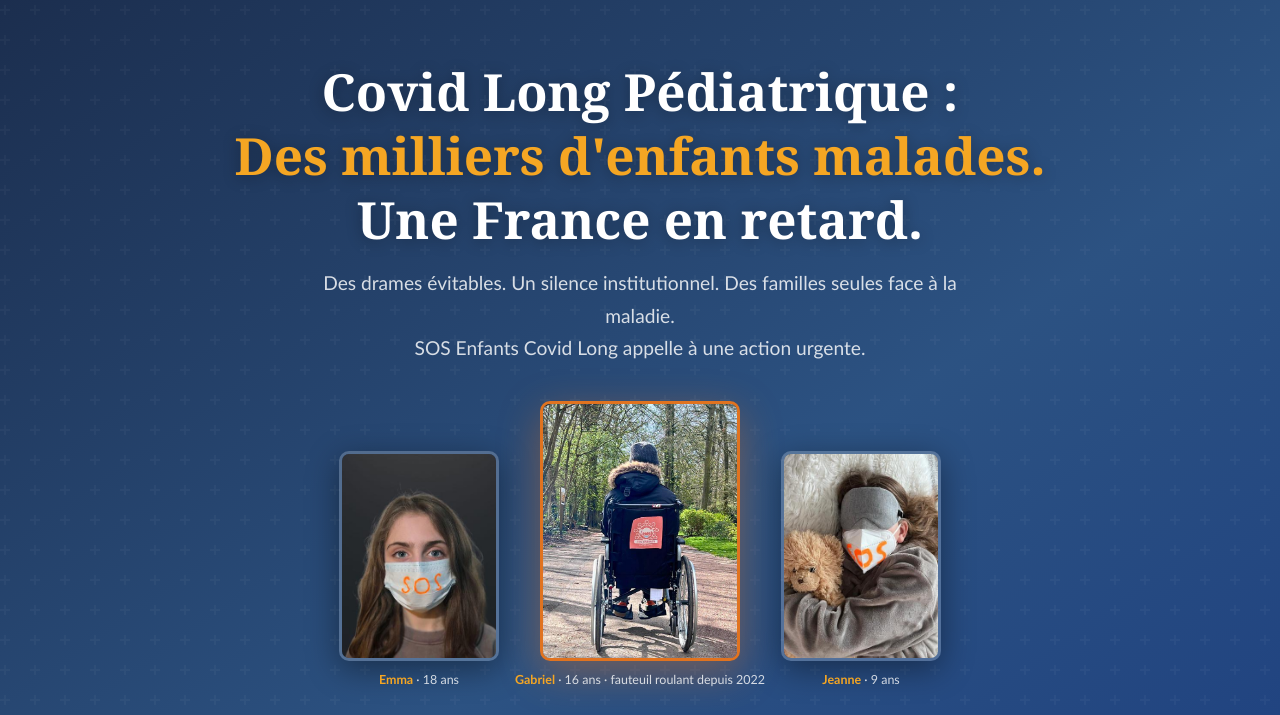
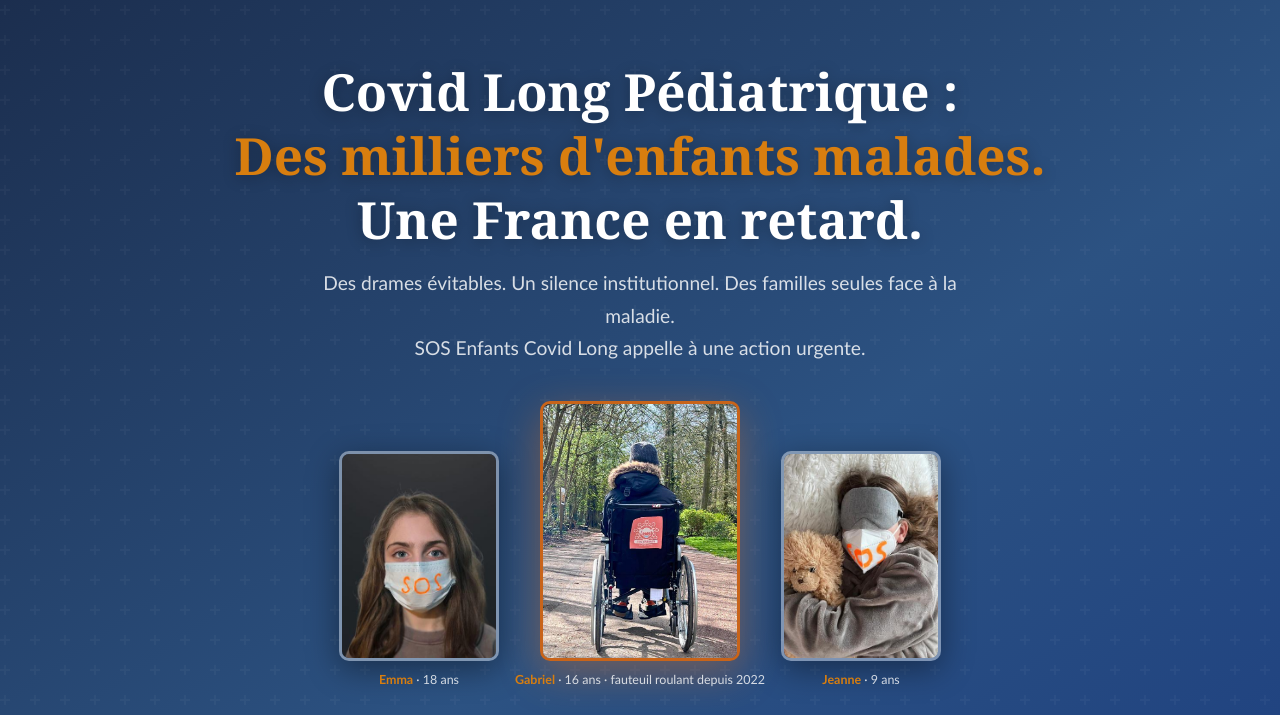
Before and after one commit to sosenfantscovidlong/sosenfantscovidlong.github.io, a plain HTML site: page index.html in a window 1280 px wide. Shown: the part 85-800 px from the top of the page. Drawn offline with Linux system fonts and the light colour scheme.

Commit message:
Fix WCAG AA contrast issues: adjust colors for minimum 4.5:1 ratio

```diff
--- a/styles.css
+++ b/styles.css
@@ -7,13 +7,13 @@ html { scroll-behavior: smooth; font-size: 16px; }
   --navy:   #1a2b4a;
   --blue:   #2c5282;
   --blue-light: #3a6fa8;
-  --orange: #e07320;
-  --orange-light: #f5a623;
+  --orange: #c8641a;
+  --orange-light: #d87e0f;
   --white:  #ffffff;
   --off-white: #f7f8fa;
   --gray-50:  #f0f2f5;
   --gray-100: #e2e6ea;
-  --gray-300: #b0bac8;
+  --gray-300: #8795a3;
   --gray-500: #6b7a8d;
   --gray-700: #3d4d60;
   --text:   #1e2d3d;
@@ -41,9 +41,9 @@ body {
     --off-white: #2d2d2d;
     --gray-50: #333333;
     --gray-100: #444444;
-    --gray-300: #555555;
-    --gray-500: #888888;
-    --gray-700: #aaaaaa;
+    --gray-300: #aaaaaa;
+    --gray-500: #cccccc;
+    --gray-700: #e0e0e0;
     --text: #e8e8e8;
   }
   body { background: var(--white); }
@@ -273,8 +273,8 @@ section:nth-child(even) { background: var(--off-white); }
 
 .testimonials-grid { display: grid; grid-template-columns: repeat(auto-fit, minmax(300px, 1fr)); gap: 24px; }
 .testimonial-card {
-  background: rgba(255,255,255,.06);
-  border: 1px solid rgba(255,255,255,.12);
+  background: rgba(255,255,255,.12);
+  border: 1px solid rgba(255,255,255,.25);
   border-radius: 10px;
   padding: 32px 28px;
   position: relative;
@@ -568,7 +568,7 @@ section:nth-child(even) { background: var(--off-white); }
 .mt-4 { margin-top: 1rem; }
 .mt-8 { margin-top: 2rem; }
 .badge-red {
-  display: inline-block; background: #fef2f2; color: #b91c1c;
+  display: inline-block; background: #fef2f2; color: #7f1d1d;
   border: 1px solid #fca5a5; border-radius: 12px;
   padding: 4px 12px; font-size: .78rem; font-weight: 700;
 }
@@ -682,7 +682,7 @@ section:nth-child(even) { background: var(--off-white); }
 .hero-photo-item img {
   width: 160px; height: 210px; object-fit: cover; object-position: top;
   border-radius: 10px;
-  border: 3px solid rgba(255,255,255,.2);
+  border: 3px solid rgba(255,255,255,.4);
   box-shadow: 0 8px 32px rgba(0,0,0,.4);
   transition: transform .3s;
 }
@@ -703,7 +703,7 @@ section:nth-child(even) { background: var(--off-white); }
 }
 .temo-photos img {
   width: 130px; height: 160px; object-fit: cover; object-position: top;
-  border-radius: 8px; border: 2px solid rgba(255,255,255,.15);
+  border-radius: 8px; border: 2px solid rgba(255,255,255,.4);
   filter: grayscale(20%);
   transition: all .3s;
 }
```
